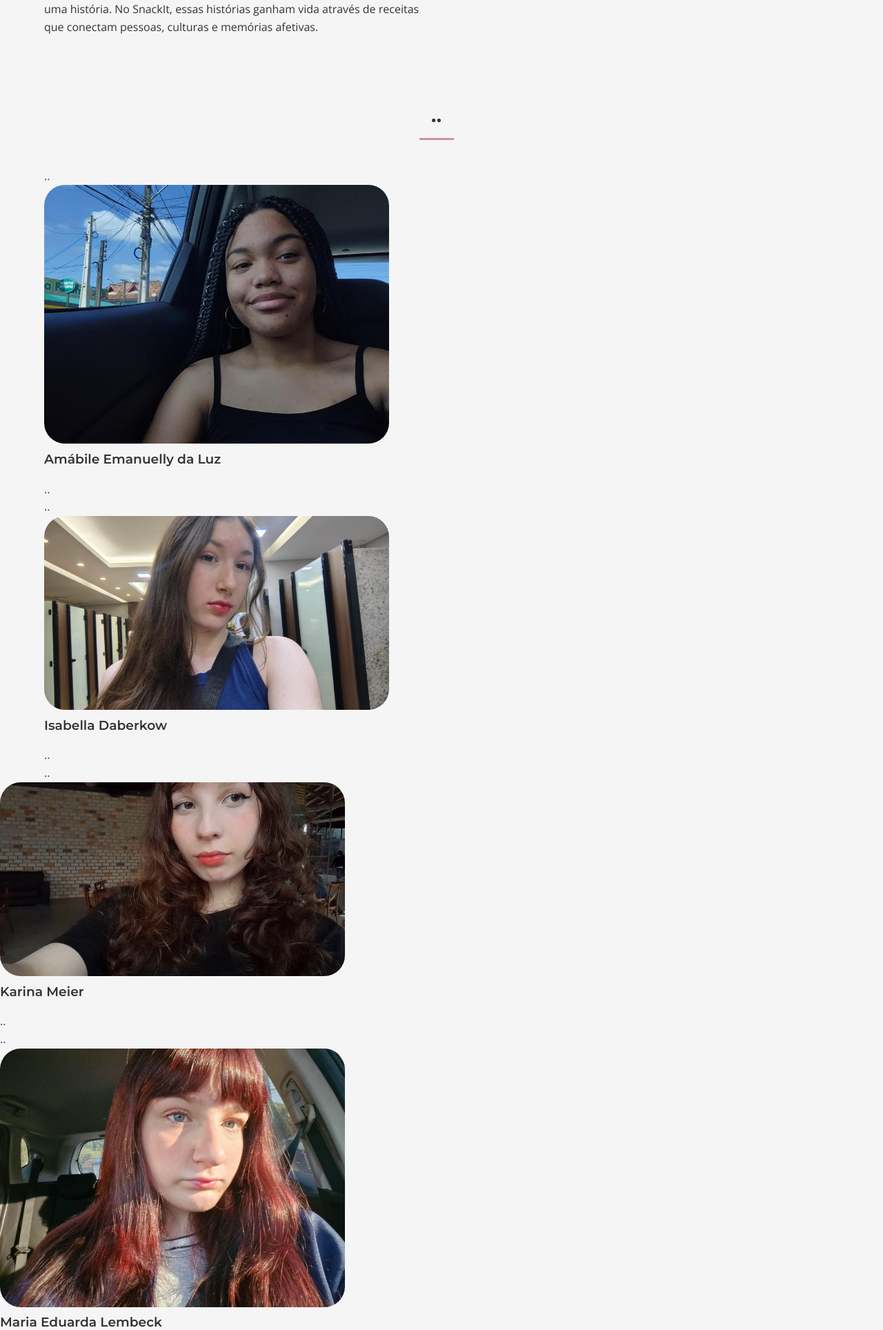
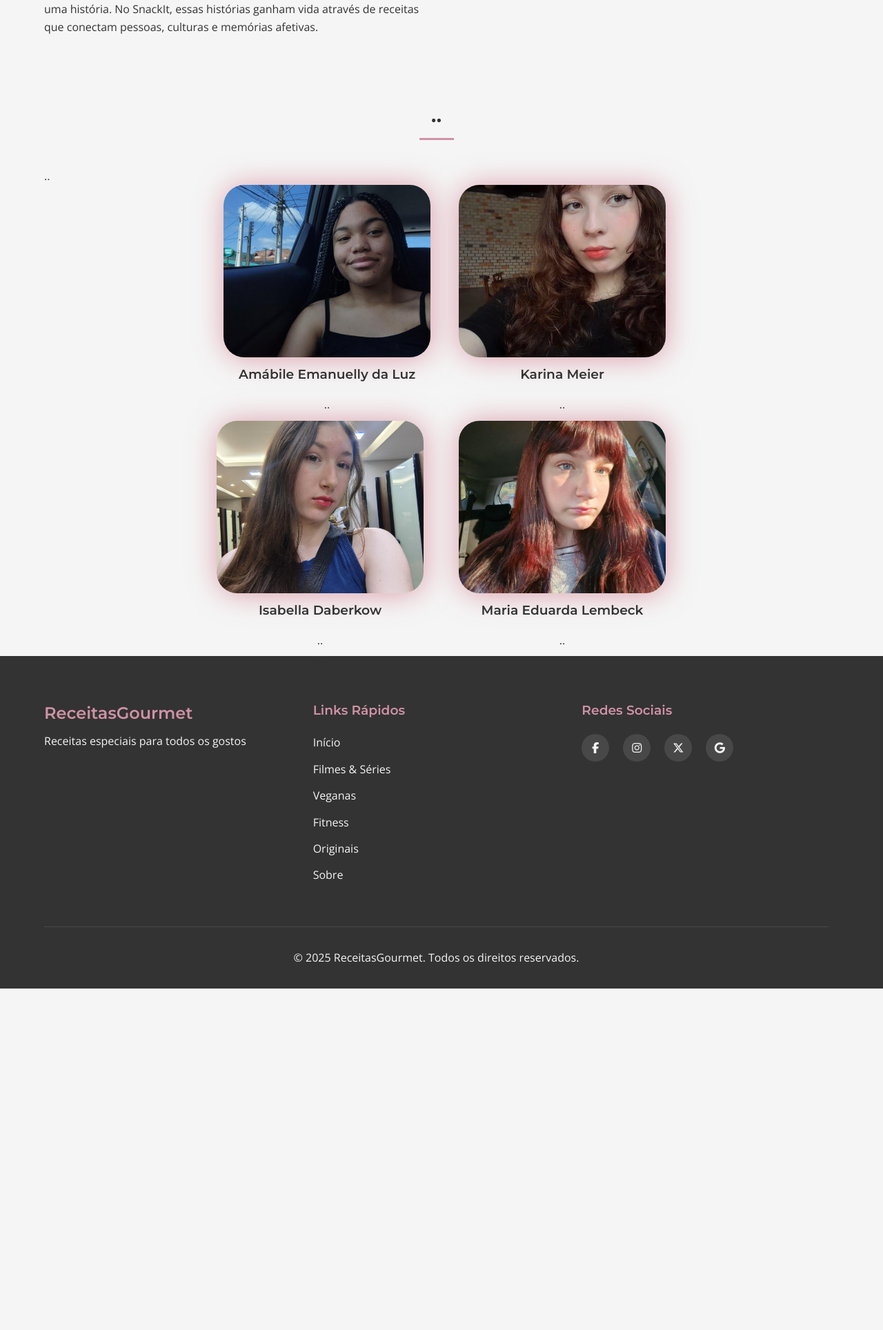
Before and after one commit to LembeckMaria/Snack-It, a PHP site: page /sobre.html in a window 1280 px wide. Shown: the part 707-2635 px from the top of the page at 69% size. After the commit the page ends 2140 px from the top, so only its background shows below. Run offline with PHP 8.4, Linux system fonts and the light colour scheme; some libraries are stand-ins or nearby versions.

Commit message:
sobre_final

```diff
--- a/css/styles.css
+++ b/css/styles.css
@@ -852,11 +852,72 @@ button:hover {
   overflow: hidden;
 }
 
+
+/* 1. SEÇÃO PRINCIPAL: Alinha o Título, Introdução e o Grid verticalmente (em coluna) */
+.developers-section {
+    display: flex;
+    justify-content: center; /* Centraliza o conteúdo horizontalmente */
+    align-items: center;
+    flex-direction: column;  /* Centraliza o conteúdo horizontalmente (se não houver largura fixa) */  /* Organiza os itens da seção verticalmente */
+}
+
+
+
+.developers-grid {
+    display: flex;
+    flex-wrap: wrap;
+    /* ALTERAÇÃO CHAVE: Distribui os itens uniformemente */
+    justify-content: space-between;
+    gap: 30px;
+    width: 100%;
+    /* Adicione padding lateral para não colar nas bordas */
+    padding: 0 10px;
+    max-width: 1200px; /* Use o max-width que for melhor para seu layout */
+    margin: 0 auto; /* Centraliza o grid */
+}
+
+.mabi-isa {
+    position: absolute;
+    margin-left: 250px;
+}
+
+.duda-karina {
+    margin-left: 350px;
+}
+
+/* 3. CARD INDIVIDUAL */
+.developer-card {
+    /* Largura que você definiu */
+    max-width: 300px;
+    /* Centraliza o texto */
+    text-align: center;
+
+}
+
+/* 4. IMAGEM */
 .developer-photo img {
-    /* Garante que a imagem preencha o tamanho máximo definido acima */
-    width: 500px;
-    height: auto;
+    /* Garante que a imagem preencha a largura do card */
+    width: 100%;
+    /* Define uma altura consistente */
+    height: 250px;
+    /* Preenche o espaço mantendo a proporção (crucial!) */
+    object-fit: cover;
     border-radius: 30px;
+    display: block;
+    box-shadow: 1px 1px 40px  #c75c7191;
+    transition: 0.3s;
+
+}
+
+.developer-photo img:hover {
+    transform: scale(1.03);
+     box-shadow: 1px 1px 45px  #c75c71a1;
+}
+
+
+/* 5. INFORMAÇÕES DO DESENVOLVEDOR */
+.developer-info {
+    padding: 10px 0;
 }
 
 @media (max-width: 480px) {
--- a/sobre.html
+++ b/sobre.html
@@ -67,7 +67,7 @@
             <div class="container">
                 <h2 class="section-title">..</h2>
                 <p class="developers-intro">..</p>
-
+                <div class="mabi-isa">
                 <div class="developers-grid">
                     <div class="developer-card">
                         <div class="developer-photo">
@@ -78,7 +78,6 @@
                         <div class="developer-info">
                             <h3>Amábile Emanuelly da Luz</h3>
                             <p class="developer-role">..</p>
-                            <p class="developer-description">..</p>
                             </div>
                         </div>
                     </div>
@@ -96,7 +95,8 @@
                             </div>
                         </div>
                     </div>
-
+                </div>
+            <div class="duda-karina">
                     <div class="developer-card">
                         <div class="developer-photo">
                             <img src="imgs_sobre/Kalina.jfif" alt="Foto da Desenvolvedora 3">
@@ -106,10 +106,9 @@
                         <div class="developer-info">
                             <h3>Karina Meier</h3>
                             <p class="developer-role">..</p>
-                            <p class="developer-description">..</p>
                             </div>
                         </div>
-                    </div>
+
 
                     <div class="developer-card">
                         <div class="developer-photo">
@@ -122,6 +121,8 @@
                             <p class="developer-description">..</p>
                             </div>
                         </div>
+                    </div>
+                </div>
                     </div>
                 </div>
             </div>
```
